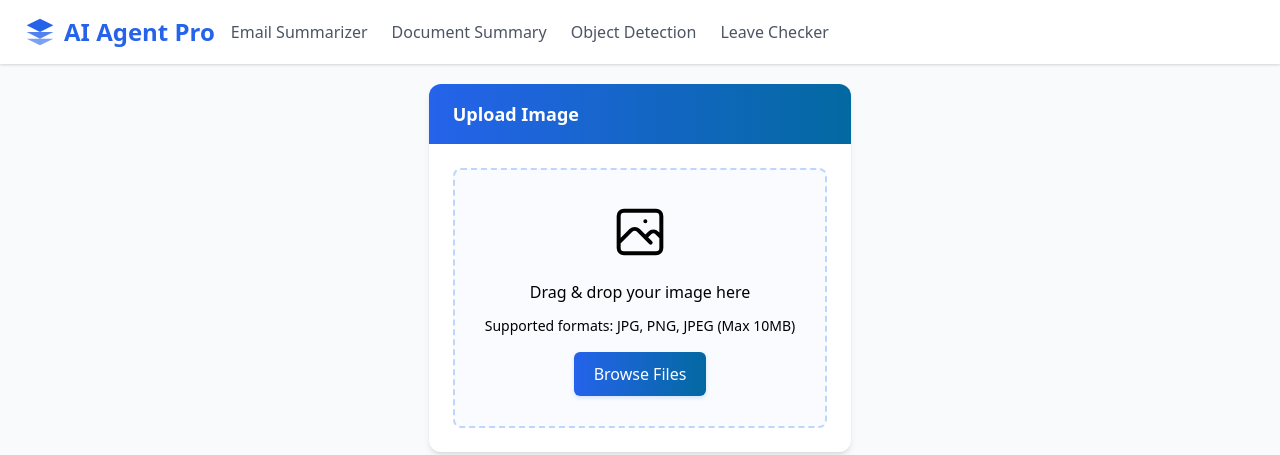
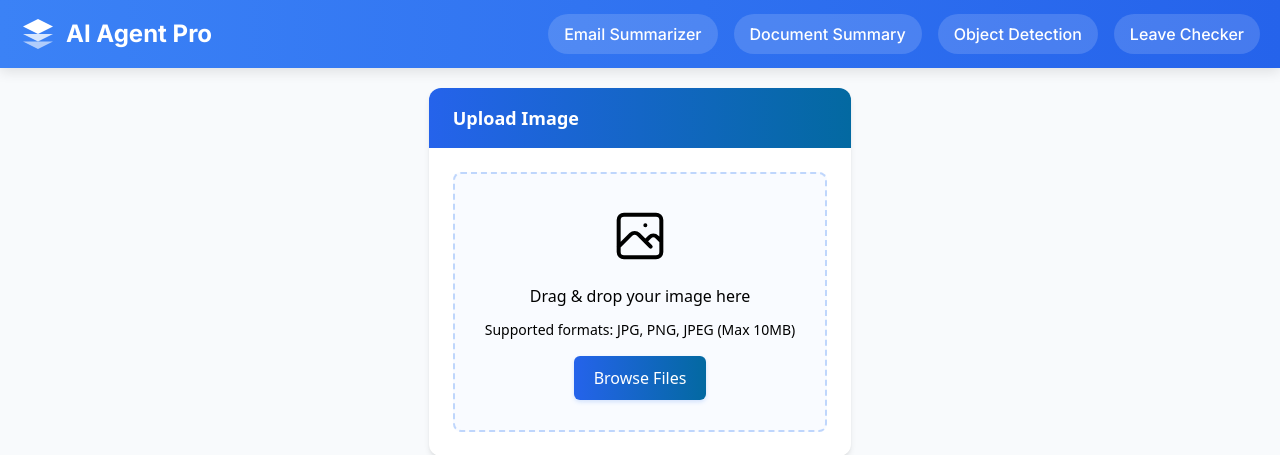
Before and after one commit to adityavardhansharma/drish-ai-agent, a Flask app: page /object in a window 1280 px wide. Shown: the top 455 px of the page. Run offline with Flask 2, Linux system fonts and the light colour scheme; some libraries are stand-ins or nearby versions.

Commit message:
UPDATED HEADER DESIGN

```diff
--- a/templates/object_detection.html
+++ b/templates/object_detection.html
@@ -67,117 +67,121 @@
   </head>
   <body class="bg-neutral-100 text-neutral-800">
     <div class="flex flex-col min-h-screen">
-      <!-- App Header with Navigation -->
-      <header class="bg-white shadow">
-        <div class="max-w-7xl mx-auto flex items-center justify-between py-4 px-6">
-          <!-- Left: Logo & Desktop Navigation -->
-          <div class="flex items-center space-x-4">
-            <a href="/" class="flex items-center">
-              <!-- Logo SVG -->
-              <svg
-                class="h-8 w-8 text-blue-600"
-                fill="currentColor"
-                viewBox="0 0 24 24"
-              >
-                <path d="M12 2L2 7l10 5 10-5z" />
-                <path d="M2 17l10 5 10-5" fill-opacity="0.6" />
-                <path d="M2 12l10 5 10-5" fill-opacity="0.8" />
+      <!-- NEW STYLISH GRADIENT HEADER -->
+      <header style="
+        background: linear-gradient(90deg, #3b82f6, #2563eb);
+        padding: 14px 20px;
+        box-shadow: 0 4px 12px rgba(0,0,0,0.1);
+        font-family: 'Inter', sans-serif;
+      ">
+        <div style="
+          max-width: 1280px;
+          margin: 0 auto;
+          display: flex;
+          justify-content: space-between;
+          align-items: center;
+        ">
+          <a href="/" style="
+            display: flex;
+            align-items: center;
+            font-weight: 700;
+            font-size: 1.5rem;
+            color: #fff;
+            text-decoration: none;
+          ">
+            <svg fill="currentColor" viewBox="0 0 24 24" style="height: 36px; width: 36px;">
+              <path d="M12 2L2 7l10 5 10-5z"></path>
+              <path d="M2 17l10 5 10-5" fill-opacity="0.6"></path>
+              <path d="M2 12l10 5 10-5" fill-opacity="0.8"></path>
             </svg>
-              <span class="ml-2 text-2xl font-bold text-blue-600">
-                AI Agent Pro
-              </span>
+            <span style="margin-left: 10px;">AI Agent Pro</span>
           </a>
-            <!-- Desktop Navigation Links -->
-            <nav class="hidden md:flex space-x-6 ml-6">
+
+          <nav id="desktop-nav" style="display: flex; gap: 16px;">
             <a
               href="/email"
-                class="text-gray-600 hover:text-blue-600 font-medium"
+              style="background: rgba(255,255,255,0.15); padding: 8px 16px; border-radius: 9999px; color: #fff; font-weight: 500; text-decoration: none; transition: all 0.3s ease;"
+              onmouseover="this.style.background='rgba(255,255,255,0.3)'"
+              onmouseout="this.style.background='rgba(255,255,255,0.15)'"
               >Email Summarizer</a
             >
             <a
               href="/document"
-                class="text-gray-600 hover:text-blue-600 font-medium"
+              style="background: rgba(255,255,255,0.15); padding: 8px 16px; border-radius: 9999px; color: #fff; font-weight: 500; text-decoration: none; transition: all 0.3s ease;"
+              onmouseover="this.style.background='rgba(255,255,255,0.3)'"
+              onmouseout="this.style.background='rgba(255,255,255,0.15)'"
               >Document Summary</a
             >
             <a
               href="/object"
-                class="text-gray-600 hover:text-blue-600 font-medium"
+              style="background: rgba(255,255,255,0.15); padding: 8px 16px; border-radius: 9999px; color: #fff; font-weight: 500; text-decoration: none; transition: all 0.3s ease;"
+              onmouseover="this.style.background='rgba(255,255,255,0.3)'"
+              onmouseout="this.style.background='rgba(255,255,255,0.15)'"
               >Object Detection</a
             >
             <a
               href="/leave"
-                class="text-gray-600 hover:text-blue-600 font-medium"
+              style="background: rgba(255,255,255,0.15); padding: 8px 16px; border-radius: 9999px; color: #fff; font-weight: 500; text-decoration: none; transition: all 0.3s ease;"
+              onmouseover="this.style.background='rgba(255,255,255,0.3)'"
+              onmouseout="this.style.background='rgba(255,255,255,0.15)'"
               >Leave Checker</a
             >
           </nav>
-          </div>
-          <!-- Right: Optional Electron Navigation & Mobile Menu Button -->
-          <div class="flex items-center space-x-4">
-            <div class="hidden sm:flex space-x-2 electron-only">
-              <button
-                id="nav-back"
-                class="p-2 hover:bg-blue-50 rounded-full"
-                title="Back"
-              >
-                <i class="ri-arrow-left-line text-xl text-blue-600"></i>
-              </button>
-              <button
-                id="nav-forward"
-                class="p-2 hover:bg-blue-50 rounded-full"
-                title="Forward"
-              >
-                <i class="ri-arrow-right-line text-xl text-blue-600"></i>
-              </button>
-            </div>
-            <!-- Mobile Menu Toggle -->
-            <button
-              id="mobile-menu-button"
-              class="md:hidden p-2 hover:bg-blue-50 rounded-full focus:outline-none"
-            >
-              <svg
-                class="h-6 w-6 text-gray-600"
-                xmlns="http://www.w3.org/2000/svg"
-                fill="none"
-                viewBox="0 0 24 24"
-                stroke="currentColor"
-              >
-                <path
-                  stroke-linecap="round"
-                  stroke-linejoin="round"
-                  stroke-width="2"
-                  d="M4 6h16M4 12h16M4 18h16"
-                />
+
+          <button id="mobile-menu-button" style="
+            display: none;
+            background: rgba(255,255,255,0.2);
+            border: none;
+            padding: 8px;
+            border-radius: 9999px;
+            cursor: pointer;
+          ">
+            <svg class="h-6 w-6" fill="none" stroke="#fff" viewBox="0 0 24 24">
+              <path stroke-linecap="round" stroke-linejoin="round" stroke-width="2"
+                d="M4 6h16M4 12h16M4 18h16" />
             </svg>
           </button>
         </div>
+
+        <div id="mobile-menu" style="
+          display: none;
+          margin-top: 12px;
+          padding: 12px 20px;
+          background: #2563eb;
+          border-radius: 0 0 12px 12px;
+        ">
+          <nav style="display: flex; flex-direction: column; gap: 12px;">
+            <a href="/email" style="color:#fff;font-weight:500;text-decoration:none;">Email Summarizer</a>
+            <a href="/document" style="color:#fff;font-weight:500;text-decoration:none;">Document Summary</a>
+            <a href="/object" style="color:#fff;font-weight:500;text-decoration:none;">Object Detection</a>
+            <a href="/leave" style="color:#fff;font-weight:500;text-decoration:none;">Leave Checker</a>
+          </nav>
         </div>
       </header>
 
-      <!-- Mobile Navigation Menu -->
-      <div id="mobile-menu" class="md:hidden hidden">
-        <nav class="px-6 pb-4 space-y-3">
-          <a
-            href="/email"
-            class="block text-gray-600 hover:text-blue-600 font-medium"
-            >Email Summarizer</a
-          >
-          <a
-            href="/document"
-            class="block text-gray-600 hover:text-blue-600 font-medium"
-            >Document Summary</a
-          >
-          <a
-            href="/object"
-            class="block text-gray-600 hover:text-blue-600 font-medium"
-            >Object Detection</a
-          >
-          <a
-            href="/leave"
-            class="block text-gray-600 hover:text-blue-600 font-medium"
-            >Leave Checker</a
-          >
-        </nav>
-      </div>
+      <script>
+        function toggleMobileMenu() {
+          const menu = document.getElementById('mobile-menu');
+          menu.style.display = menu.style.display === 'block' ? 'none' : 'block';
+        }
+        document.getElementById('mobile-menu-button').onclick = toggleMobileMenu;
+
+        function handleResize() {
+          const btn = document.getElementById('mobile-menu-button');
+          const nav = document.getElementById('desktop-nav');
+          if (window.innerWidth < 768) {
+            btn.style.display = 'block';
+            nav.style.display = 'none';
+          } else {
+            btn.style.display = 'none';
+            nav.style.display = 'flex';
+            document.getElementById('mobile-menu').style.display = 'none';
+          }
+        }
+        window.addEventListener('resize', handleResize);
+        window.addEventListener('load', handleResize);
+      </script>
+      <!-- END OF HEADER -->
 
       <!-- Main Content Area -->
       <div class="app-container flex-1">
```
Lines whose indentation alone changed are shown as unchanged.
